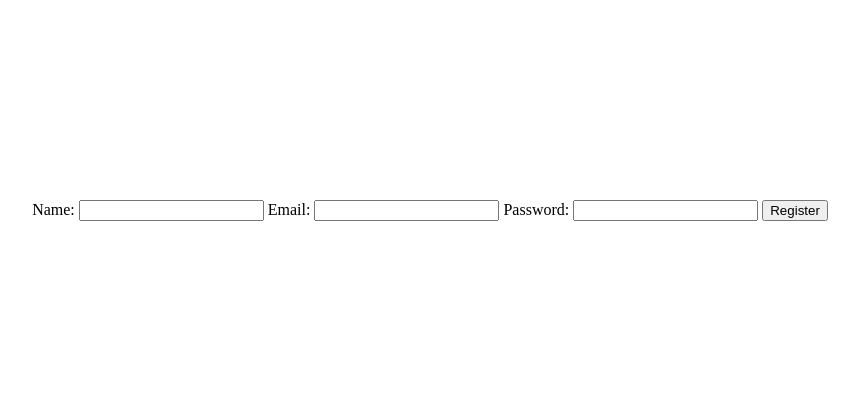
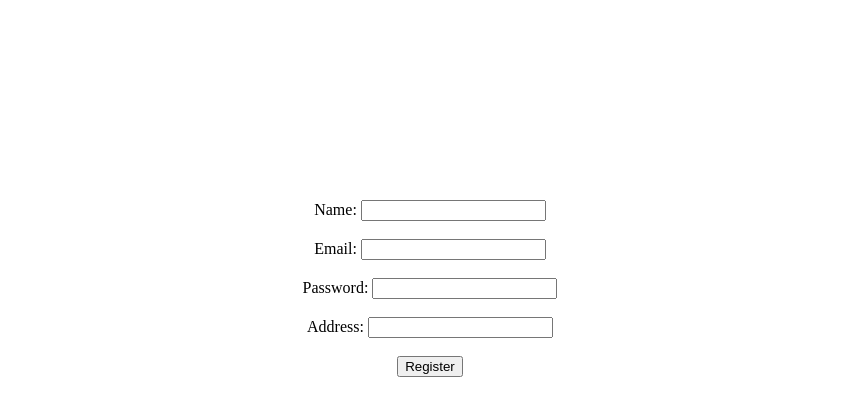
Before and after one commit to TangeniThePyGuru/online_shop, a PHP site: page /views/clients/client_registration.php in a window 1280 px wide. Shown: the part 146-562 px from the top of the page, without its empty margins (210-1069 px from the left). Run offline with PHP 8.4, Linux system fonts and the light colour scheme.

Commit message:
client registration UI update

```diff
--- a/views/clients/client_registration.php
+++ b/views/clients/client_registration.php
@@ -13,18 +13,25 @@ $client = new Client()
 
 <div id="dash">
 
-    <form action=" <?php echo app('controllers/auth.controller.php')  ?> " method="post">
-        <?php echo hidden_field('register_client') ?>
+    <form action="/app/controllers/auth.controller.php " method="post">
+        <input type="hidden" name="register_client" value="post">
 
         <label for="name">Name:</label>
         <input type="text" name="name">
-
+        <br>
+        <br>
         <label for="email">Email:</label>
         <input type="text" name="email">
-
+        <br>
+        <br>
         <label for="password">Password:</label>
         <input type="password" name="password">
-
+        <br>
+        <br>
+        <label for="password">Address:</label>
+        <input type="text" name="address">
+        <br>
+        <br>
         <input type="submit" value="Register">
     </form>
 
```
